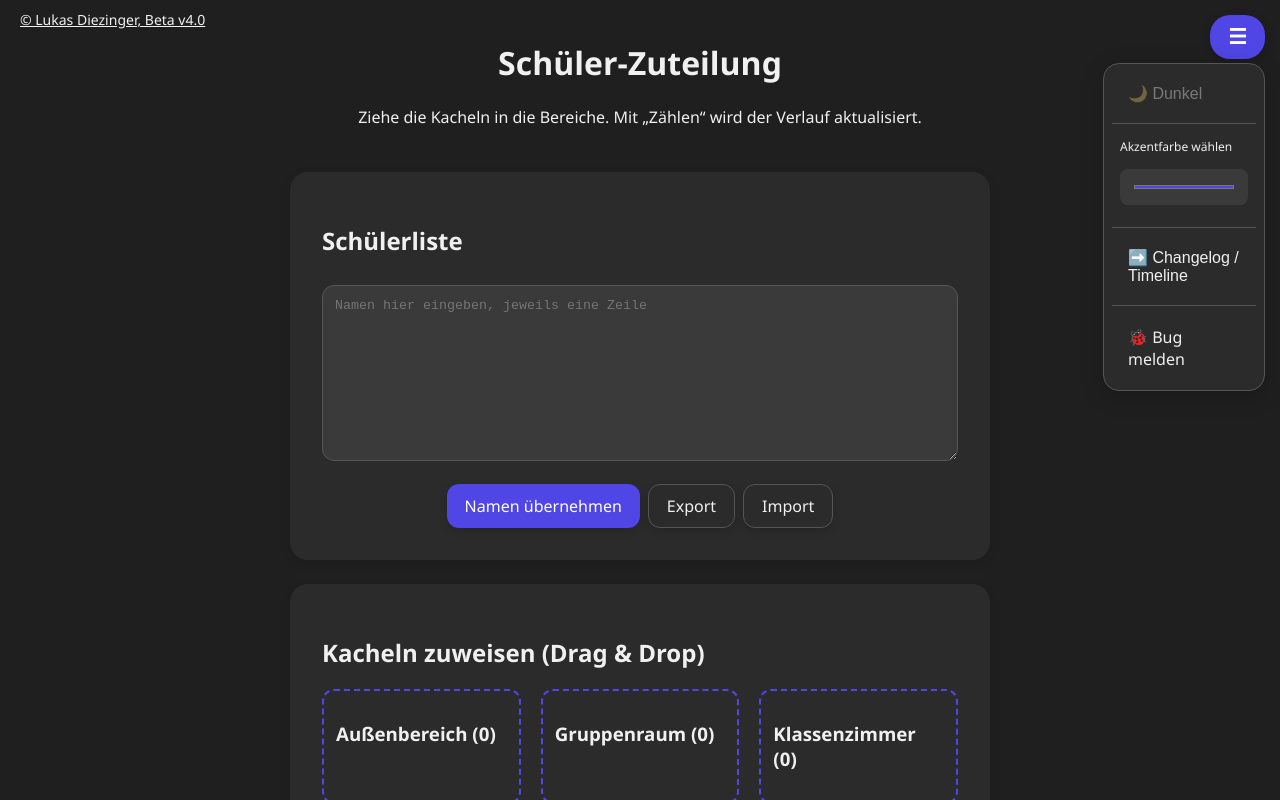
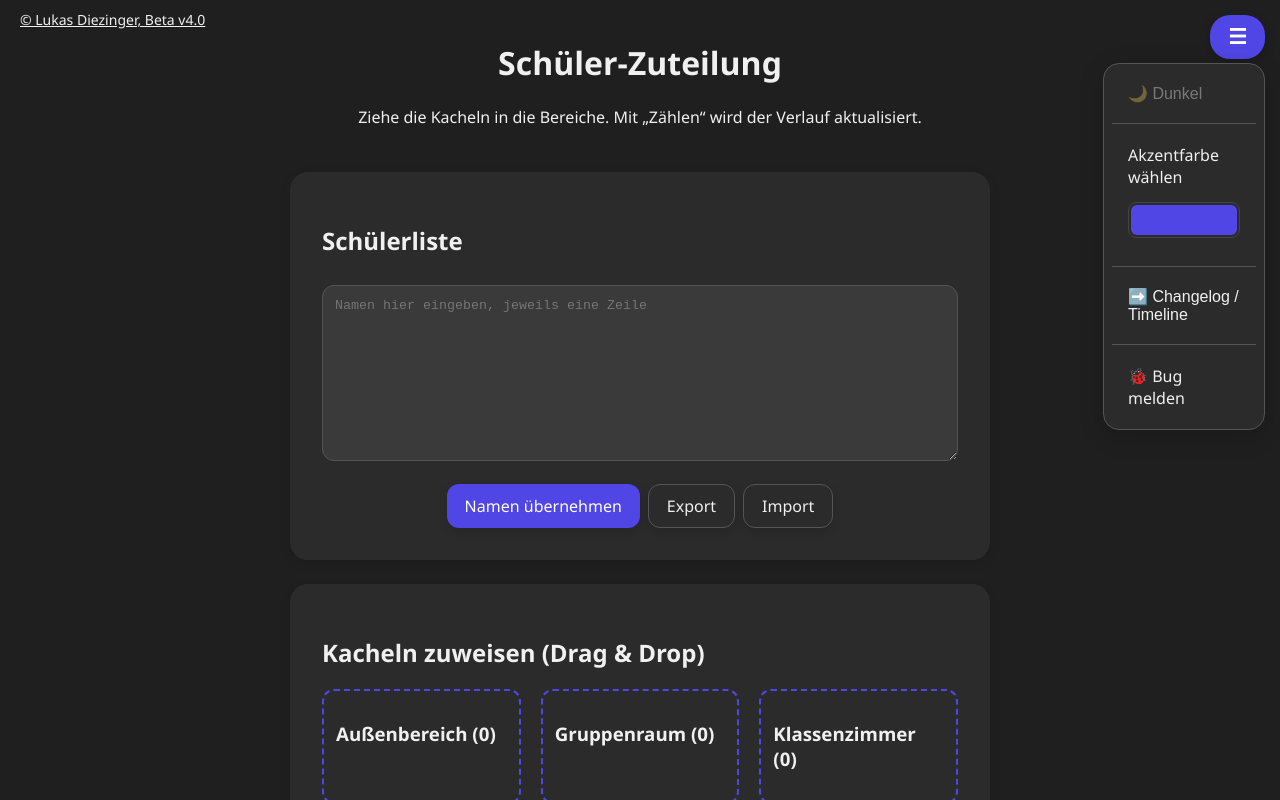
Before and after one commit to TheUltimateVxnom/ZuteilungSchueler, a React (Vite) app: page / in a window 1280 px wide. Both pictures are taken after a click on the button "Menü öffnen". Shown: the top 800 px of the page. Built offline with nearby package versions, Linux system fonts and the light colour scheme.

Commit message:
Beta v4.0

```diff
--- a/src/App.jsx
+++ b/src/App.jsx
@@ -32,14 +32,14 @@ function MenuDropdown({ theme, toggleTheme, onShowTimeline, onShowApp, view, onS
            {theme === "light" ? "🌙 Dunkel" : "☀️ Hell"}
             </button>
             <div className="menu-divider" />
-          <div style={{ padding: '6px 16px' }}>
-            <label style={{ display: 'block', fontSize: 12, marginBottom: 6 }}>Akzentfarbe wählen</label>
+          <div className="menu-item" style={{ display: 'flex', flexDirection: 'column', gap: 6 }}>
+            <span style={{ display: 'block' }}>Akzentfarbe wählen</span>
             <input
               aria-label="Accent color"
               type="color"
+              className="color-picker"
               value={accent}
               onChange={(e) => onAccentChange(e.target.value)}
-              style={{ width: '100%', height: 36, borderRadius: 8, border: 'none', cursor: 'pointer' }}
             />
           </div>
           <div className="menu-divider" />
--- a/src/Maintenance.jsx
+++ b/src/Maintenance.jsx
@@ -28,14 +28,14 @@ function MenuDropdown({ theme, toggleTheme, showSnake, onShow404, accent, onAcce
             {theme === "light" ? "🌙 Dunkel" : "☀️ Hell"}
           </button>
           <div className="menu-divider" />
-          <div style={{ padding: '6px 16px' }}>
-            <label style={{ display: 'block', fontSize: 12, marginBottom: 6 }}>Akzentfarbe wählen</label>
+          <div className="menu-item" style={{ display: 'flex', flexDirection: 'column', gap: 6 }}>
+            <span style={{ display: 'block' }}>Akzentfarbe wählen</span>
             <input
               aria-label="Accent color"
               type="color"
+              className="color-picker"
               value={accent}
               onChange={(e) => onAccentChange(e.target.value)}
-              style={{ width: '100%', height: 36, borderRadius: 8, border: 'none', cursor: 'pointer' }}
             />
           </div>
           <div className="menu-divider" />
--- a/src/index.css
+++ b/src/index.css
@@ -347,6 +347,31 @@ body {
 .menu-item:hover {
   background: rgba(0,0,0,0.07);
 }
+.color-picker {
+  width: 100%;
+  height: 36px;
+  border-radius: 8px;
+  border: 1px solid var(--input-border);
+  padding: 2px;
+  background: transparent;
+  cursor: pointer;
+}
+
+/* Make the color input look better in dark mode */
+[data-theme="dark"] .color-picker {
+  background: #2b2b2b;
+  border: 1px solid #444;
+}
+
+/* Remove some default chrome padding for chrome-based browsers */
+.color-picker::-webkit-color-swatch-wrapper {
+  padding: 0;
+  border-radius: 6px;
+}
+.color-picker::-webkit-color-swatch {
+  border: none;
+  border-radius: 6px;
+}
 .menu-dropdown a.menu-item {
   text-decoration: none;
   display: block;
```
